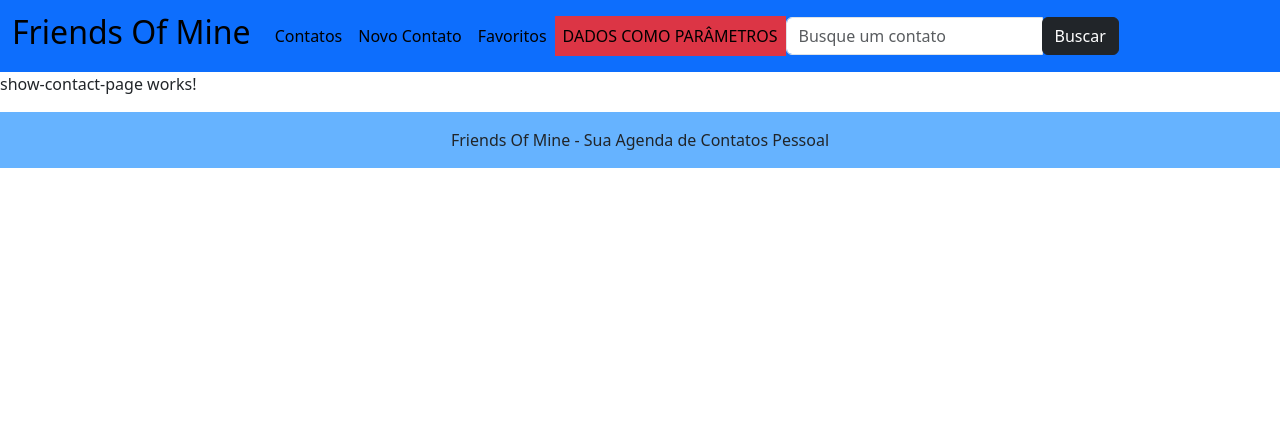
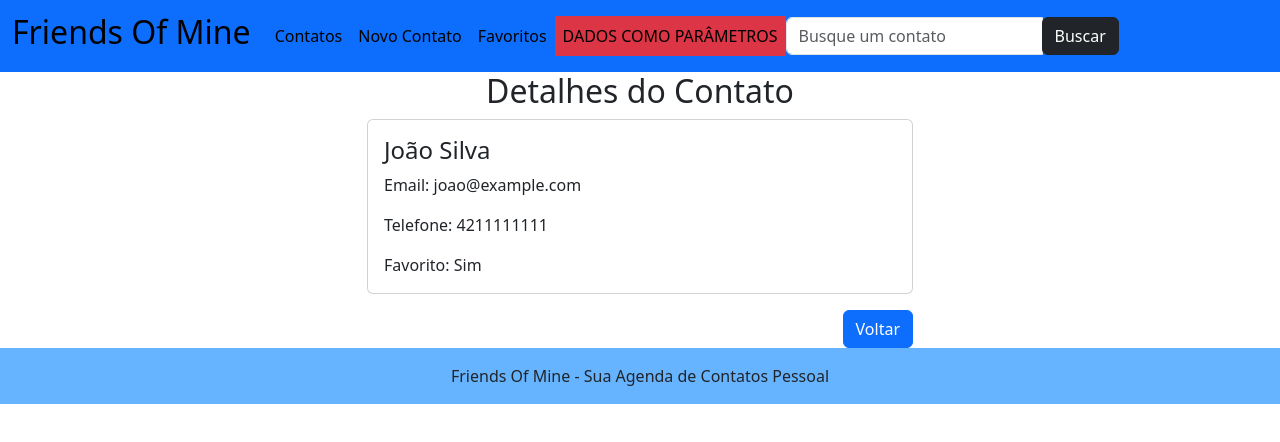
Before and after one commit to GabrielPeplinski/friends-of-mine, an Angular app in the folder friends-of-mine/: page /contatos/1 in a window 1280 px wide. Shown: the top 442 px of the page. Built offline with nearby package versions, Linux system fonts and the light colour scheme; data requests are answered from the project's data file.

Commit message:
Função show adicionada para contatos

```diff
--- a/friends-of-mine/src/app/pages/show-contact-page/show-contact-page.component.html
+++ b/friends-of-mine/src/app/pages/show-contact-page/show-contact-page.component.html
@@ -1 +1,24 @@
-<p>show-contact-page works!</p>
+<div class="container">
+  <div class="row justify-content-center">
+    <div class="col-md-6">
+      <h2 class="text-center">Detalhes do Contato</h2>
+
+      <div class="text-center" *ngIf="!contact">
+        <h5>Este contato não foi encontrado! Veja os seus contatos <a href="/contatos">aqui</a></h5>
+      </div>
+
+      <div class="card">
+        <div class="card-body" *ngIf="contact">
+          <h4 class="card-title">{{ contact.name }}</h4>
+          <p class="card-text">Email: {{ contact.email }}</p>
+          <p class="card-text">Telefone: {{ contact.phoneNumber }}</p>
+          <p class="card-text">Favorito: {{ contact.isFavorite ? 'Sim' : 'Não' }}</p>
+        </div>
+      </div>
+
+      <div class="text-end mt-3">
+        <a routerLink="/contatos" class="btn btn-primary">Voltar</a>
+      </div>
+    </div>
+  </div>
+</div>
--- a/friends-of-mine/src/app/pages/show-contact-page/show-contact-page.component.ts
+++ b/friends-of-mine/src/app/pages/show-contact-page/show-contact-page.component.ts
@@ -1,5 +1,7 @@
 import {Component, OnInit} from '@angular/core';
 import {ActivatedRoute} from "@angular/router";
+import {ContactService} from "@services/contact/contact.service";
+import {ContactInterface} from "@interfaces/ContactInterface";
 
 @Component({
   selector: 'app-show-contact-page',
@@ -7,14 +9,27 @@ import {ActivatedRoute} from "@angular/router";
   styleUrls: ['./show-contact-page.component.css']
 })
 export class ShowContactPageComponent implements OnInit {
-  contactId: number | undefined;
+  contactId: number | string = '';
+  public contact: ContactInterface | null = null;
 
-  constructor(private route: ActivatedRoute) {}
+  constructor(
+    private route: ActivatedRoute,
+    private contactService: ContactService
+  ) {
+  }
 
   ngOnInit(): void {
     this.route.params.subscribe(params => {
       this.contactId = +params['id'];
-        alert('Foi utilizado o Id do usuário:' + this.contactId)
+      this.getContactById();
     });
   }
+
+  async getContactById(): Promise<void> {
+    (await this.contactService.show(this.contactId))
+      .subscribe({
+        next: (contact: ContactInterface) => this.contact = contact,
+        error: (e) => console.error(e),
+      })
+  }
 }
--- a/friends-of-mine/src/app/services/contact/contact.service.ts
+++ b/friends-of-mine/src/app/services/contact/contact.service.ts
@@ -39,4 +39,8 @@ export class ContactService {
   async index(params?: any): Promise<Observable<ContactInterface[]>> {
     return this.http.get<any[]>(this.apiUrl, {params});
   }
+
+  async show(contactId: number | string | null): Promise<Observable<ContactInterface>> {
+    return this.http.get<any>(this.apiUrl + '/' + contactId);
+  }
 }
```
